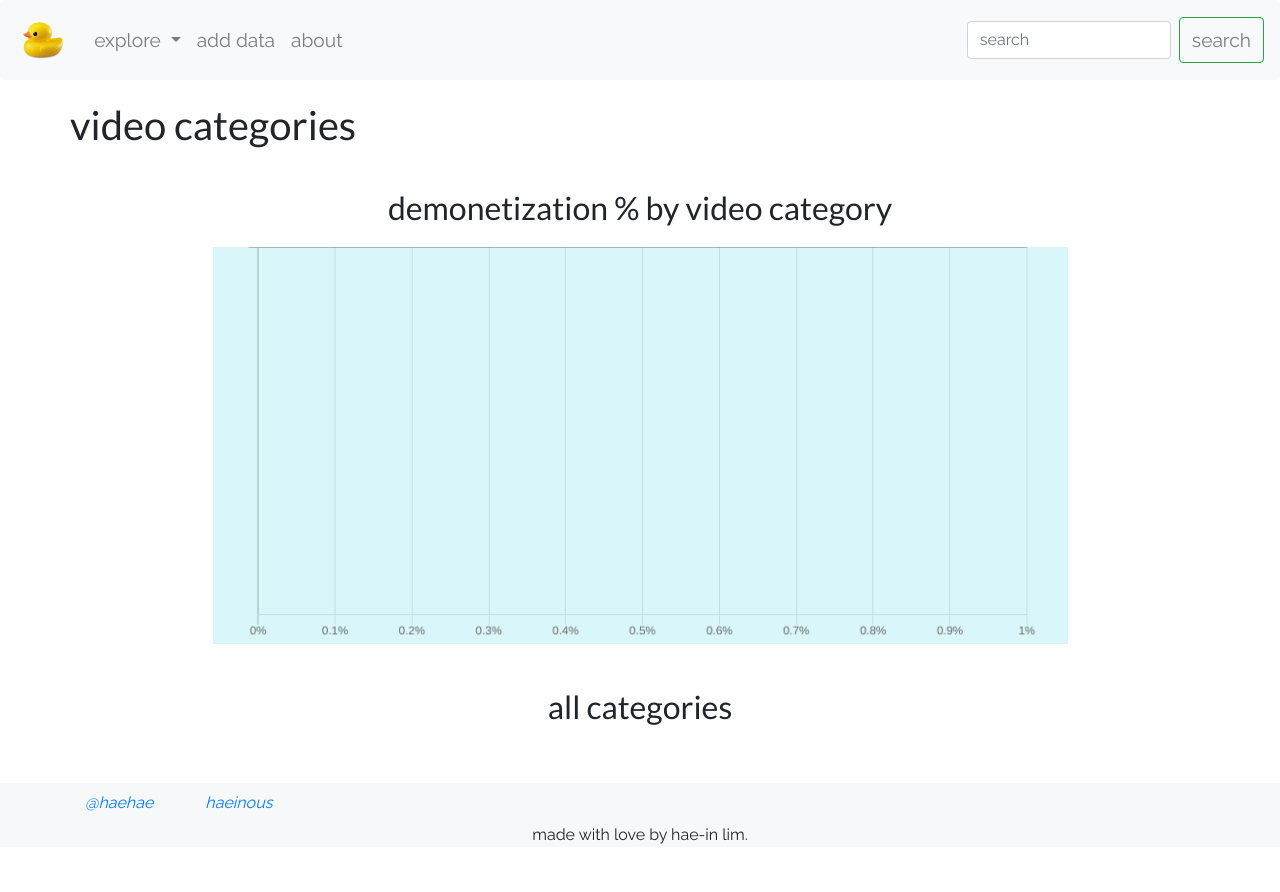
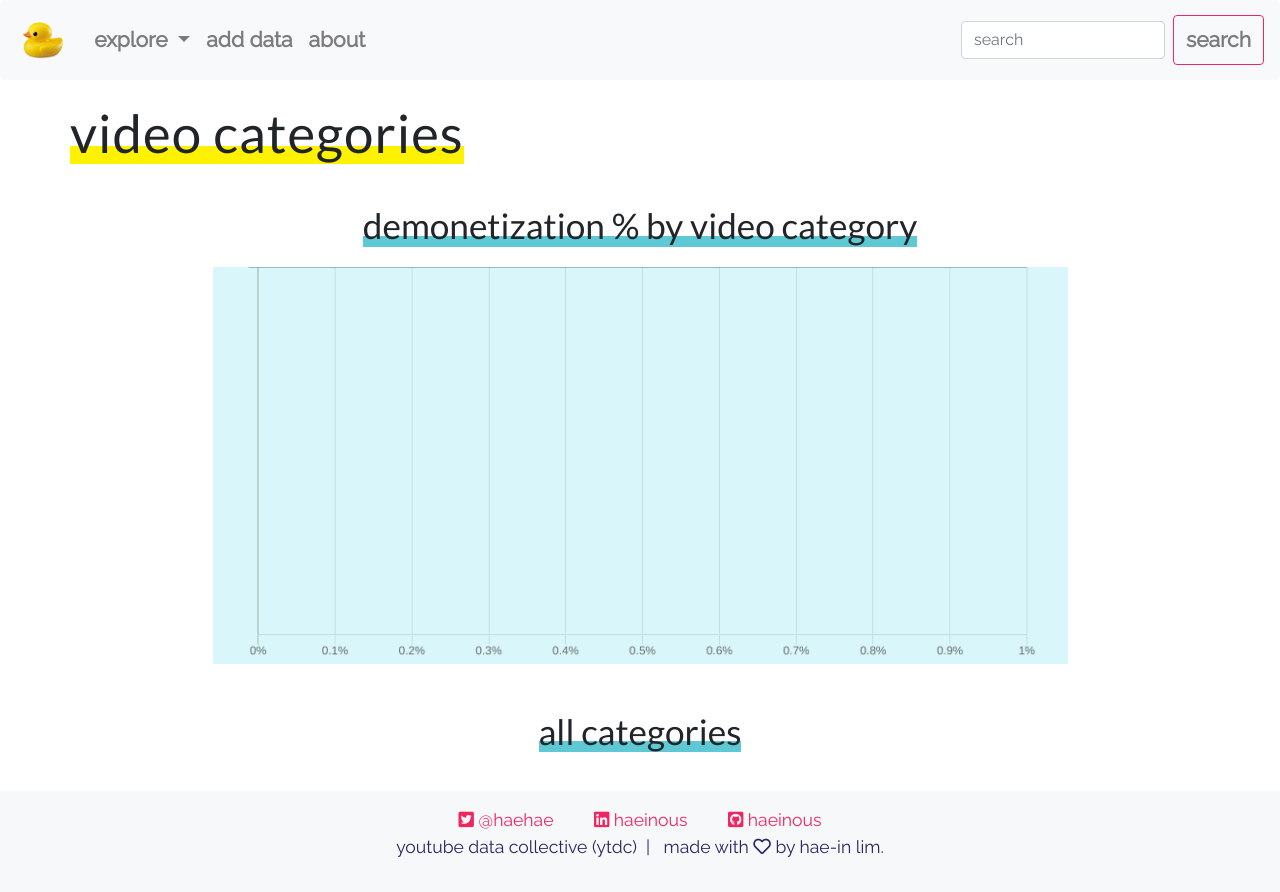
Before and after one commit to haeinous/youtube-data, a Flask app: page /explore/categories/ in a window 1280 px wide. Before the commit the page ends 844 px from the top, so only its background shows below. Run offline with Flask 2, Linux system fonts and the light colour scheme; data that the repository does not hold is empty; some libraries are stand-ins or nearby versions.

Commit message:
CSS styling to make it prettier.

```diff
--- a/templates/base.html
+++ b/templates/base.html
@@ -8,8 +8,8 @@
 
   <title>{% block title %}{% endblock %}</title>
 
-  <!-- Font Awesome CSS -->
-  <!-- <link rel="stylesheet" href="https://use.fontawesome.com/releases/v5.0.13/css/all.css" integrity="sha384-DNOHZ68U8hZfKXOrtjWvjxusGo9WQnrNx2sqG0tfsghAvtVlRW3tvkXWZh58N9jp" crossorigin="anonymous"> -->
+  <!-- Font Awesome -->
+  <link rel="stylesheet" href="https://use.fontawesome.com/releases/v5.0.13/css/all.css" integrity="sha384-DNOHZ68U8hZfKXOrtjWvjxusGo9WQnrNx2sqG0tfsghAvtVlRW3tvkXWZh58N9jp" crossorigin="anonymous">
   <!-- Bootstrap CSS -->
   <link rel="stylesheet" href="https://maxcdn.bootstrapcdn.com/bootstrap/4.0.0/css/bootstrap.min.css" integrity="sha384-Gn5384xqQ1aoWXA+058RXPxPg6fy4IWvTNh0E263XmFcJlSAwiGgFAW/dAiS6JXm" crossorigin="anonymous">
   <!-- Google fonts (Lato regular and bold) -->
@@ -24,7 +24,8 @@
 
     body{
       font-family: 'Raleway', sans-serif;
-      padding-bottom: 100px;
+      font-size: 1.1rem;
+      padding-bottom: 120px;
     }
 
     h1, h2, h3, h4, h5, h6 {
@@ -34,12 +35,56 @@
       margin-bottom: 20px;
     }
 
-    button {
+    h2 {
+      font-size: 2em;
+      display: block;
+      float: left;
+      position: relative;
+    }
 
+    h1 {
+      font-size: 3em;
+      display: block;
+      float:left;
+      position:relative;
+      letter-spacing: 1px;
+    }
+
+    h1:before {
+      display: block;
+      content:'';
+      height: 18px;
+      position:absolute;
+      width:100%;
+      bottom:0;
+      left:0;
+      background:#fff200;
+      z-index:-1;
+    }
+
+    h2:before {
+      display: block;
+      content:'';
+      height: 11px;
+      position:absolute;
+      width:100%;
+      bottom:0;
+      left:0;
+      background:#5ec8d5;
+      z-index:-1;
+    }
+
+    .card {
+      margin-bottom: 10px;
+      margin-top: 10px;
     }
 
     .card-text {
-      font-weight: bold;
+      font-weight: normal;
+    }
+
+    .navbar-text:hover {
+      color: red;
     }
 
     nav {
@@ -54,6 +99,7 @@
 
     .navbar-text {
       font-size: 1.2em;
+      font-weight: 700;
     }
 
     .footer {
@@ -91,12 +137,33 @@
       color: white;
     }
 
+    a {
+      color: #ee2761;
+      text-decoration: none;
+      background-color: transparent;
+    }
+
+    a:hover {
+      color: #af1e48;
+    }
+
+    a:active {
+      color: #af1e48;
+    }
+
     .tag-text {
       color: white;
       font-size: 1.3em;
       text-align: center;
       height: 30px;
       line-height: 30px;
+      display: inline-block;
+      margin-right: 10px;
+      margin-left: 10px;
+    }
+
+    #graph-svg {
+      background-color: #d9f7fa;
     }
 
     .alert-success {
@@ -140,16 +207,56 @@
       text-shadow: none;
     }
 
+    #navbar-search-button {
+      color: #;
+    }
+
     .btn-primary {
       color: #ffffff;
       background-color: #ee2761;
       border-color: #ee2761;
     }
 
-    .btn-primary:hover .btn-primary:active {
+    .btn-primary:hover {
       color: #ffffff;
       background-color: #af1e48;
       border-color: #af1e48;
+    }
+
+    .btn-primary:active {
+      color: #ffffff;
+      background-color: #af1e48;
+      border-color: #af1e48;
+    }
+
+    .btn-outline-primary {
+      color: #ee2761;
+      background-color: transparent;
+      background-image: none;
+      border-color: #ee2761;
+      border-width: 1px;
+    }
+
+    .btn-outline-primary:hover {
+      color: #ffffff;
+      background-color: #ee2761;
+      background-image: none;
+      border-color: #ee2761;
+    }
+
+    .btn-outline-primary:active {
+      color: #ffffff;
+      background-color: #ee2761;
+      background-image: none;
+      border-color: #ee2761;
+    }
+
+    .lead {
+      margin-bottom: 20px;
+    }
+
+    .nav-link:hover {
+      color: #ee2761;
     }
 
     div.remove-button-container {
@@ -160,8 +267,32 @@
       right: 2px;
     }
 
-    .remove-button-container {
+    footer {
+      justify-content: space-between;
+      display: block;
+      padding: 8px;
+      vertical-align: middle;
+      color: #282562;
     }
+
+    footer ul {
+      list-style-type: none;
+      list-style-image: none;
+    }
+
+    footer.socials {
+      margin-top: 12px;
+    }
+
+    .fab {
+      color: #ee2761;
+    }
+
+    #rubber-duck {
+      height: 40px;
+    }
+
+
 
   </style>
 </head>
@@ -170,7 +301,7 @@
 
   <nav class="navbar navbar-expand-lg navbar-light bg-light rounded sticky-top" style="background: #f7f8f9;">
     <a class="navbar-brand" href="/">
-      <img src="/static/logo.png" style="height: 40px;">
+      <img src="/static/logo.png" id="rubber-duck">
     </a>
 
     <button class="navbar-toggler" type="button" data-toggle="collapse" data-target="#navbar-template" aria-controls="navbar-template" aria-expanded="false" aria-label="Toggle navigation">
@@ -218,7 +349,7 @@
 
       <form action="/search" method="GET" class="form-inline my-2 my-lg-0">
         <input class="form-control mr-sm-2" type="text" placeholder="search" aria-label="search" id="search-form-input" name="q">
-        <button class="btn btn-outline-success my-2 my-sm-0 navbar-text" type="submit">
+        <button class="btn btn-outline-primary my-2 my-sm-0 navbar-text" type="submit" id="navbar-search-button">
           search
         </button>
       </form>
@@ -273,26 +404,40 @@
 
 <footer class="footer" style="background-color: #f7f8f9;">
   <div class="container">
-    <div class="row">
+    <div class="row socials row justify-content-around">
       <div class="col-md-12 py-2">
-        <div class="flex-center">
+        <div class="text-center center-block">
+          <i class="fab fa-twitter-square"></i>
           <a href="https://twitter.com/haehae" class="tw-ic">
-            <i class="fa fa-twitter fa-sm mr-md-5 mr-3">
-              @haehae
-            </i>
+            @haehae
+          </a>
+          &nbsp;&nbsp;&nbsp;&nbsp;&nbsp;&nbsp;&nbsp;
+          <i class="fab fa-linkedin"></i>
           <a href="https://www.linkedin.com/in/haeinous" class="li-ic">
-            <i class="fa fa-linkedin fa-sm mr-md-5 mr-3">
-              haeinous
-            </i>
+            haeinous
           </a>
+          &nbsp;&nbsp;&nbsp;&nbsp;&nbsp;&nbsp;&nbsp;
+          <i class="fab fa-github-square"></i>
+          <a href="https://github.com/haeinous" class="li-ic">
+            haeinous
+          </a>
+          <p>
+            <span>
+              youtube data collective (ytdc)&nbsp;&nbsp;&verbar;&nbsp;&nbsp;
+            </span>
+            <span class="" id="made-with-love">
+              made with <i class="far fa-heart"></i>
+            </span> by hae-in lim.
+          </p>
+
         </div>
+        <!-- /.col -->
       </div>
+      <div class="text-center">
+      </div>
+
+      <!-- /.row -->
     </div>
-  </div>
-  <div class="text-center">
-    <span>
-      made with love by hae-in lim.
-    </span>
   </div>
 </footer>
 
--- a/templates/categories.html
+++ b/templates/categories.html
@@ -7,7 +7,7 @@
 <div class="container">
 
   <div class="row align-items-center" id="categories-row1">
-    <h1>
+    <h1 class="underlined">
       video categories
     </h1>
   </div>
--- a/templates/category.html
+++ b/templates/category.html
@@ -28,9 +28,9 @@
   </div>
  -->
   <div class="row" id="category-row5">
-    <h3>
+    <h2>
       videos in this category
-    </h3>
+    </h2>
   </div>
 
   <div class="row" id="category-row6">
--- a/templates/channels.html
+++ b/templates/channels.html
@@ -7,7 +7,7 @@
 <div class="container">
 
   <div class="row" id="channels-row1">
-    <h1>
+    <h1 class="underlined">
       channels
     </h1>
   </div>
--- a/templates/search.html
+++ b/templates/search.html
@@ -6,7 +6,7 @@
 
 <div class="container">
   <div class="row" id="">
-    <h1>
+    <h1 class="underlined">
       search results for &ldquo;{{ search_term.lower() }}&rdquo;
     </h1>
   </div>
--- a/templates/tags.html
+++ b/templates/tags.html
@@ -138,7 +138,7 @@
 
   <div class="row" id="random-tag-container">
     {% for tag in tags %}
-      <div class="col-3 text-truncate" id="tag-text" style="display: inline-block;">
+      <div class="col-lg-3 col-md-4 col-sm-6 text-truncate" id="tag-text" style="display: inline-block;">
         <a href="/explore/tags/{{ tag.tag_id }}">
           {{ tag.tag }}
         </a>
```
Also changed, not shown: templates/add-data.html (+5 -3 lines), templates/channel.html (+5 -4 lines).
